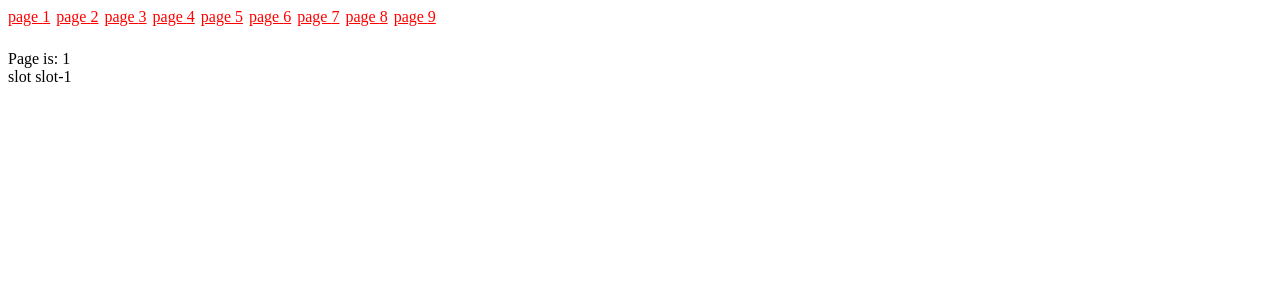
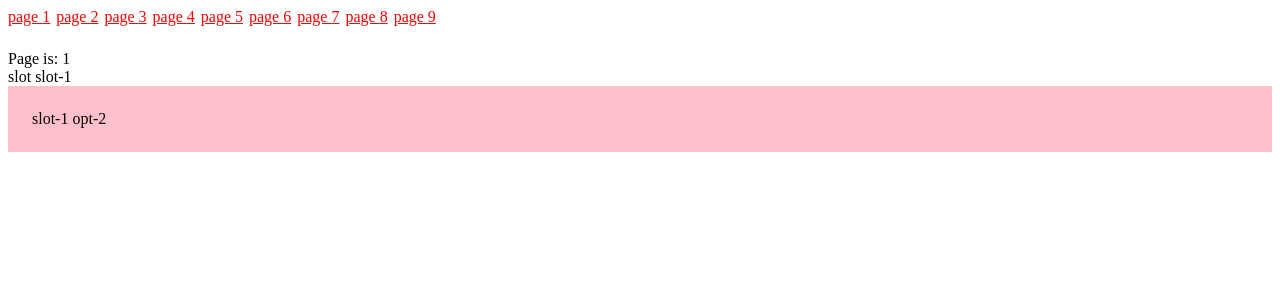
Before and after one commit to avipk/rainbow-test, a Next.js app: page /pages/1 in a window 1280 px wide. Shown: the top 300 px of the page. Built offline with nearby package versions, Linux system fonts and the light colour scheme.

Commit message:
data fetching working

```diff
--- a/s-rainbow/Provider/data/DataProvider.tsx
+++ b/s-rainbow/Provider/data/DataProvider.tsx
@@ -2,7 +2,7 @@
 
 import { createContext, useEffect, useState } from "react";
 import type { RainbowToolFragment } from "../../types";
-import mockData from './mockData';
+import selectRandomData from './mockData';
 import useSlotsRegistration from "../slots/useSlotsRegistration";
 import { useFacts } from "../facts/FactsProvider";
 
@@ -49,20 +49,24 @@ export default function DataProvider({ invalidateProp, children }: DataProviderP
     const invalidateKey = getInvalidateKey(invalidateProp);
 
     const [facts, isPending] = useFacts();
+    console.info('::::::: DataProvider - after use-facts', facts, isPending);
 
     useEffect(() => {
         const slotIds = slotsRegistration.getSlotsList();
-        console.info(':::::::  use effect data-provider', slotIds, facts, isPending);
+        console.info('::::::: DataProvider - use effect data-provider', slotIds, facts, isPending);
 
         const fetchData = () => {
             if (!facts || Object.keys(facts).length === 0 || isPending) {
                 return;
             }
 
+            console.info(':::: DataProvider - fetching data:', facts, slotIds);
+
             setTimeout(async () => {
-                const data = await Promise.resolve(mockData);
+                const data = await Promise.resolve(selectRandomData());
 
                 if (data) {
+                    console.info(':::: DataProvider - data available', data);
                     setContenxtData(ctx => ({
                         ...ctx,
                         data: data.data.Rainbow.tools
@@ -72,7 +76,6 @@ export default function DataProvider({ invalidateProp, children }: DataProviderP
         };
 
         if (slotIds.length > 0) {
-            console.info(':::: fetching data:', facts, slotIds);
             fetchData();
         }
     }, [facts, invalidateKey, isPending, slotsRegistration]);
--- a/s-rainbow/Provider/data/mockData.ts
+++ b/s-rainbow/Provider/data/mockData.ts
@@ -1,32 +1,96 @@
-import { RainbowToolFragment } from "../types";
+import { RainbowToolFragment } from "../../types";
 
-const data = {
+const opt1 = {
   "data": {
     "Rainbow": {
       "tools": [
         {
           "__typename": "RainbowTool",
           "slotId": "slot-1",
-            "toolId": "00000188-a994-db59-a19a-slot-1",
+          "toolId": "slot-1 opt-1",
         },
         {
           "__typename": "RainbowTool",
           "slotId": "slot-2",
-            "toolId": "00000188-a994-db59-a19a-slot-2",
+          "toolId": "slot-2 opt-1",
         },
         {
           "__typename": "RainbowTool",
           "slotId": "slot-3",
-            "toolId": "00000188-a994-db59-a19a-slot-3",
+          "toolId": "slot-3 opt-1",
         },
         {
           "__typename": "RainbowTool",
           "slotId": "slot-4",
-            "toolId": "00000188-a994-db59-a19a-slot-4",
+          "toolId": "slot-4 opt-1",
         },
       ] as RainbowToolFragment[]
     }
   }
 };
 
-  export default data;
+const opt2 = {
+  "data": {
+    "Rainbow": {
+      "tools": [
+        {
+          "__typename": "RainbowTool",
+          "slotId": "slot-1",
+          "toolId": "slot-1 opt-2",
+        },
+        {
+          "__typename": "RainbowTool",
+          "slotId": "slot-2",
+          "toolId": "slot-2 opt-2",
+        },
+        {
+          "__typename": "RainbowTool",
+          "slotId": "slot-3",
+          "toolId": "slot-3 opt-2",
+        },
+        {
+          "__typename": "RainbowTool",
+          "slotId": "slot-4",
+          "toolId": "slot-4 opt-2",
+        },
+      ] as RainbowToolFragment[]
+    }
+  }
+};
+
+const opt3 = {
+  "data": {
+    "Rainbow": {
+      "tools": [
+        {
+          "__typename": "RainbowTool",
+          "slotId": "slot-1",
+          "toolId": "slot-1 opt-3",
+        },
+        {
+          "__typename": "RainbowTool",
+          "slotId": "slot-2",
+          "toolId": "slot-2 opt-3",
+        },
+        {
+          "__typename": "RainbowTool",
+          "slotId": "slot-4",
+          "toolId": "slot-4 opt-3",
+        },
+      ] as RainbowToolFragment[]
+    }
+  }
+};
+
+const datas = [opt1, opt2, opt3];
+
+function selectRandomData() {
+  const index = Math.floor(Math.random() * datas.length);
+  const selected = datas[index];
+
+  console.info(':::::::::: selected data:', index + 1, selected);
+
+  return selected;
+}
+
+  export default selectRandomData;
--- a/s-rainbow/Provider/facts/FactsProvider.tsx
+++ b/s-rainbow/Provider/facts/FactsProvider.tsx
@@ -26,6 +26,7 @@ export default function FactsProvider({ factsSuppliers, children }: FactsProvide
     const factsKeys = useMemo(() => factsSuppliers.map(s => s[0]), [factsSuppliers]);
 
     useEffect(() => {
+        // @ts-expect-error this for debug
         window['factsRegistry'] = factsRegistry.current;
     }, []);
 
@@ -64,7 +65,7 @@ export function useFacts() {
     const factsKeys = useFactsKeys();
 
     const factsRef = useRef<JsonObject>({});
-    const [isPending, setIsPending] = useState(false);
+    const [isPending, setIsPending] = useState(factRegistry.isPending());
 
     const subscribeHandler: FactSubscriber = (key, value) => {
         factsRef.current = {
@@ -76,7 +77,10 @@ export function useFacts() {
     useEffect(() => {
         const unsubscribers = factsKeys.map(key => factRegistry.subscribe(key, subscribeHandler));
 
-        const unsubscribePending = factRegistry.subscribeToPending(setIsPending);
+        const unsubscribePending = factRegistry.subscribeToPending((pendingStatus) => {
+            console.info(':::::::::::: useFacts - effect isPending:', pendingStatus);
+            setIsPending(pendingStatus)
+        });
 
         return () => {
             unsubscribers.forEach(unsubscribe => unsubscribe());
--- a/s-rainbow/Provider/facts/FactsRegistry.ts
+++ b/s-rainbow/Provider/facts/FactsRegistry.ts
@@ -57,7 +57,7 @@ class FactsRegistry {
         // Call immediately with the current value
         const factValue = this.facts.get(key);
         if (factValue) {
-            console.info('::::: calling subscriber for fact', key, subscriber);
+            console.info('::::: FactsRegistry - calling subscriber for fact', key, subscriber);
             subscriber(key, factValue);
         }
 
@@ -75,6 +75,9 @@ class FactsRegistry {
      */
     subscribeToPending(subscriber: PendingSubscriber) {
         this.pendingSubscribers.add(subscriber);
+
+        // call subscriber immediately
+        subscriber(this.isPending());
 
         const unsubscribe = () => this.pendingSubscribers.delete(subscriber);
 
@@ -129,7 +132,7 @@ class FactsRegistry {
         value
             .then(resolved => {
                 this.facts.set(key, resolved);
-                console.info('::::::: fact value', key, resolved);
+                console.info('::::::: FactsRegistry - fact value', key, resolved);
             })
             .finally(() => this.removePending(value));
 
@@ -157,6 +160,7 @@ class FactsRegistry {
     }
 
     private notifyPendingSubscribers(isPending: boolean) {
+        console.info('::::::::::::: FactsRegistry - notifyPendingSubscribers', isPending, this.pendingSubscribers);
         this.pendingSubscribers.forEach(subscriber => subscriber(isPending));
     }
 }
```
Lines whose indentation alone changed are shown as unchanged.
